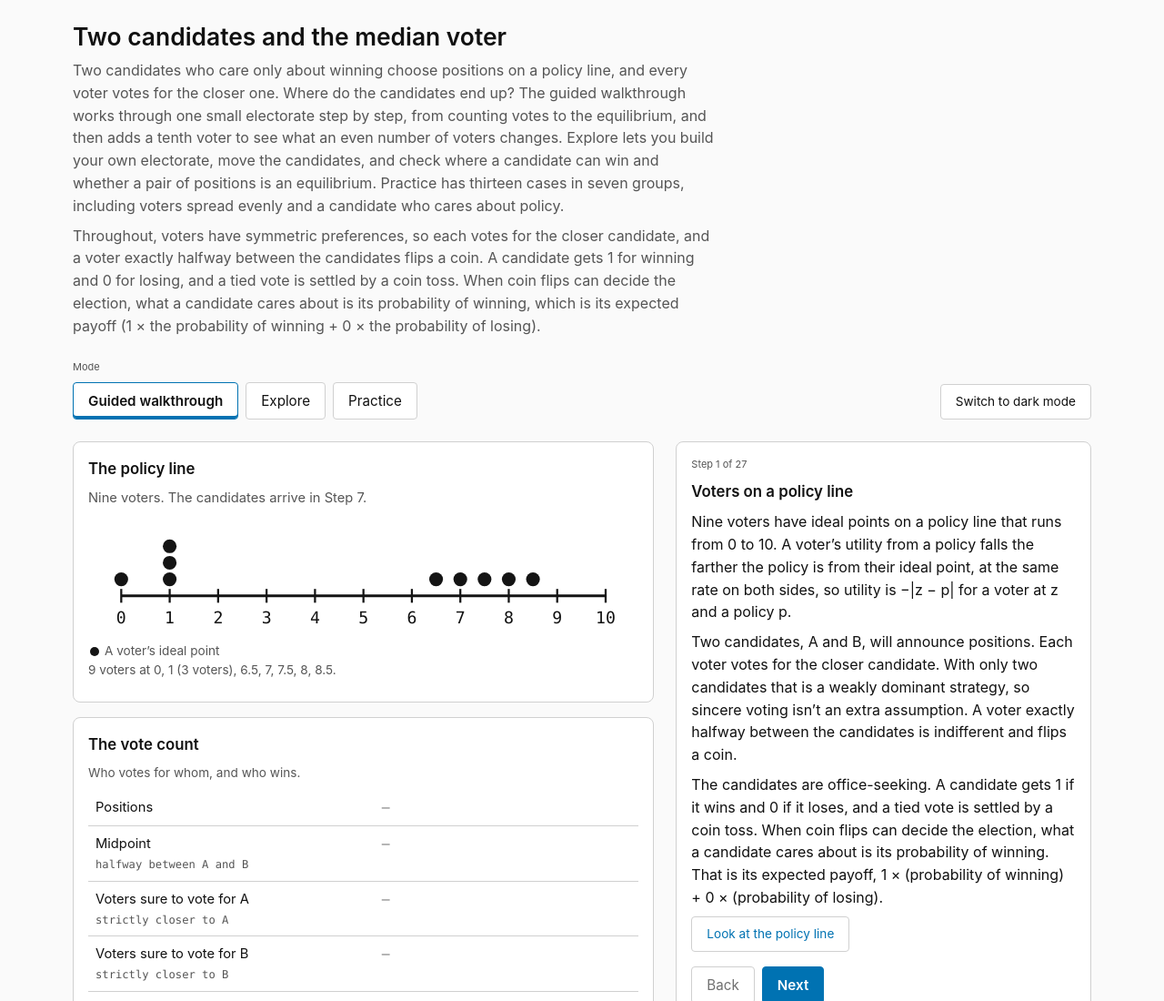
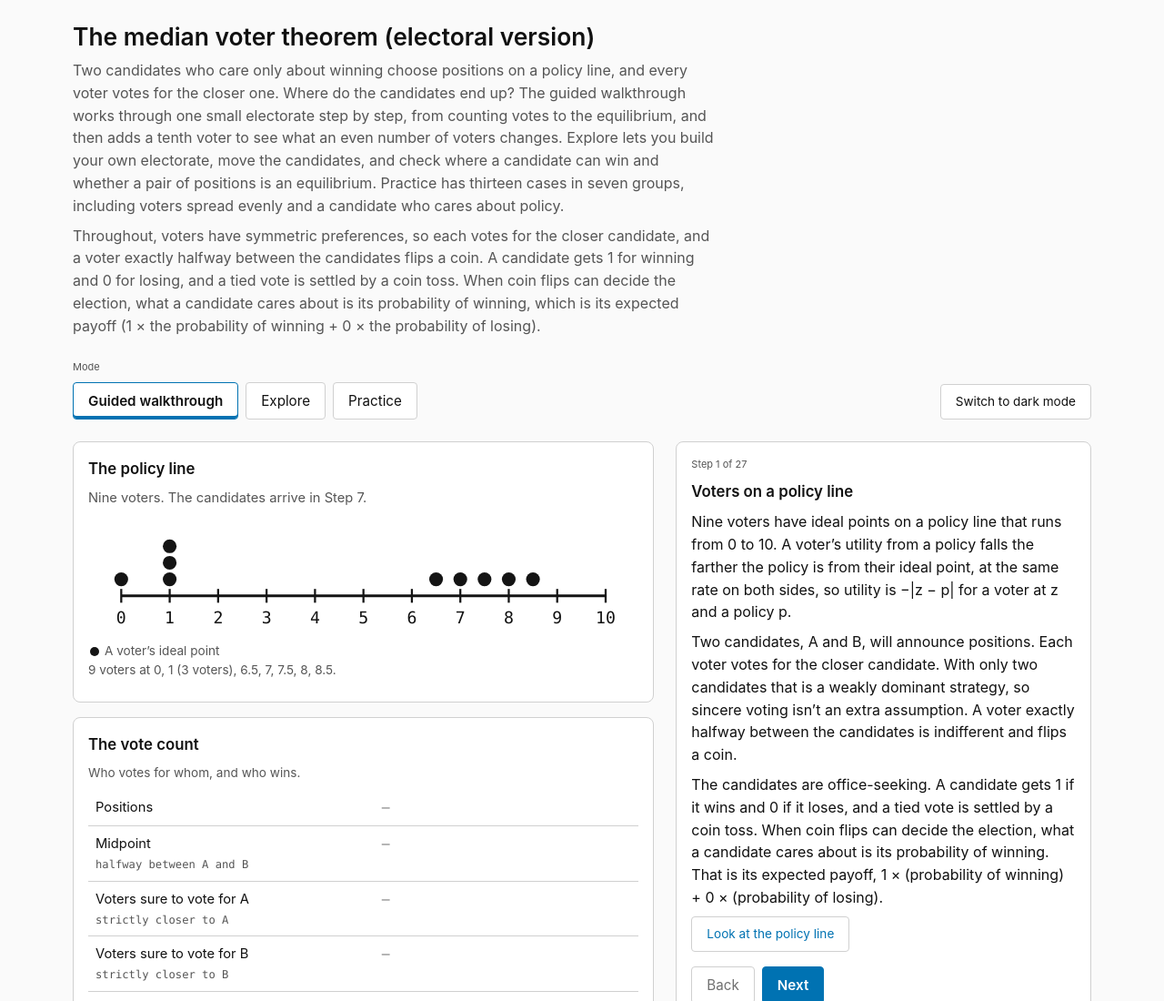
Before and after one commit to mattgolder/spatial-models-tools, a plain HTML site: page median-voter.html in a window 1280 px wide. Shown: the top 1100 px of the page at 91% size. Drawn offline with Linux system fonts and the light colour scheme.

Commit message:
rename median voter tool

```diff
--- a/median-voter.html
+++ b/median-voter.html
@@ -3,7 +3,7 @@
 <head>
 <meta charset="utf-8">
 <meta name="viewport" content="width=device-width, initial-scale=1">
-<title>Two candidates and the median voter</title>
+<title>The median voter theorem (electoral version)</title>
 <style>
   :root {
     --bg: #FAFAFA;
@@ -333,7 +333,7 @@
 <div class="wrap">
 
   <header>
-    <h1>Two candidates and the median voter</h1>
+    <h1>The median voter theorem (electoral version)</h1>
     <p class="standfirst">
       Two candidates who care only about winning choose positions on a policy line, and every voter votes for
       the closer one. Where do the candidates end up? The guided walkthrough works through one small electorate
```
Also changed, not shown: index.html (+1 -1 lines), 1 other file.
